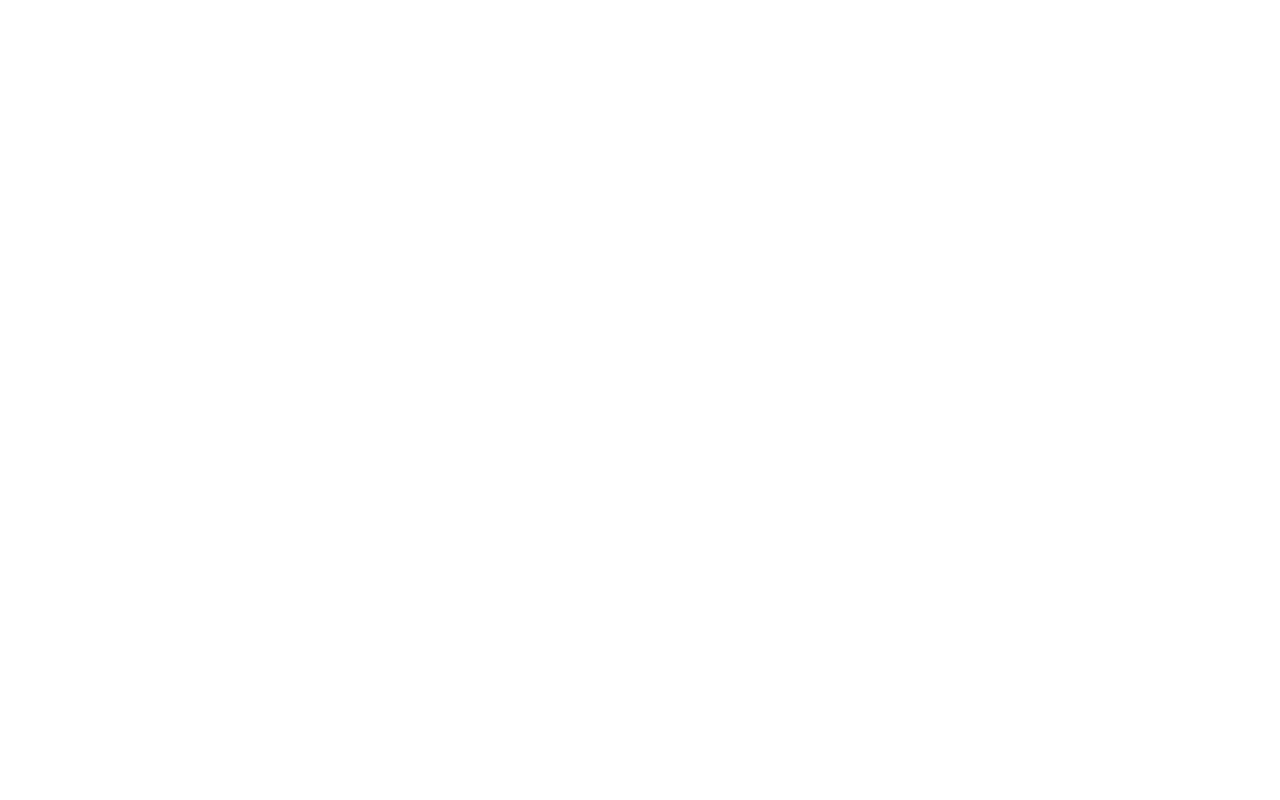
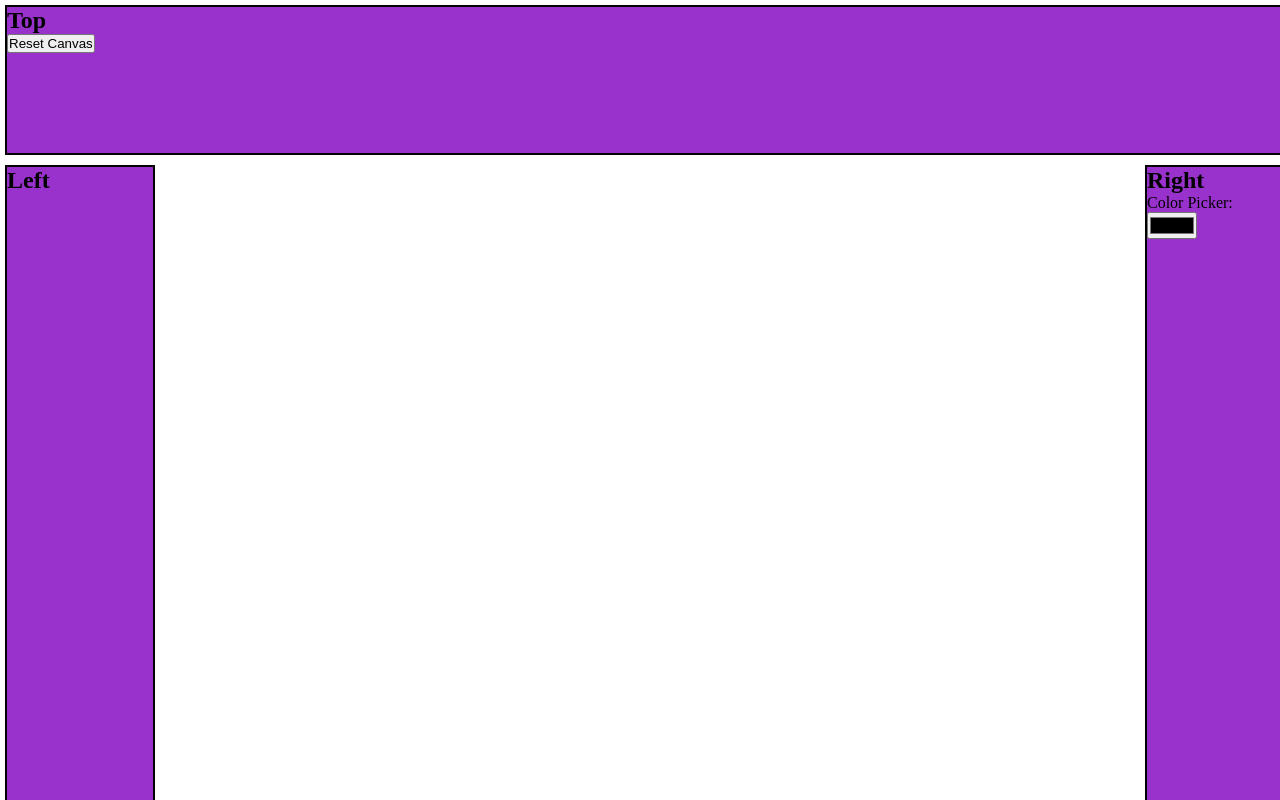
Before and after one commit to AbeTavarez/MelsCanvas, a plain HTML site: page index.html in a window 1280 px wide. Shown: the top 800 px of the page. Drawn offline with Linux system fonts and the light colour scheme.

Commit message:
color picker and rest button

```diff
--- a/CSS/style.css
+++ b/CSS/style.css
@@ -3,8 +3,9 @@
 }
 
 * {
-    /* background-color: black;
-    color: #fff */
+    box-sizing: border-box;
+    margin: 0;
+    padding: 0;
 }
 
 main {
@@ -18,26 +19,35 @@ main {
 }
 
 .top-panel {
-    background-color: red;
+    background-color:darkorchid;
+    height: 150px;
     grid-area: top;
 }
 
 .left-panel {
-    background-color: green;
+    background-color: darkorchid;
     grid-area: left;
+    width: 150px;
 }
 
 canvas {
     grid-area: canvas;
-    height: 50vh;
+    /* height: 50vh; */
 }
 
 .right-panel {
-    background-color: purple;
+    background-color: darkorchid;
     grid-area: right;
+    width: 150px;
 }
 
 .bottom-panel {
-    background-color: blue;
+    background-color: darkorchid;
     grid-area: bottom;
+    height: 150px;
 }
+
+.top-panel, .bottom-panel, .left-panel, .right-panel {
+    border: solid black 2px;
+    margin: 5px
+}
--- a/JS/script.js
+++ b/JS/script.js
@@ -1,9 +1,13 @@
 const canvas = document.getElementById('canvas');
-console.dir(canvas);
-// context
+const colorPicker = document.querySelector('#color-picker');
+const resetCanvas = document.querySelector('#rest-canvas');
+
+
+
+//? ==== context
 const ctx = canvas.getContext('2d');
 canvas.height = window.innerHeight
-canvas.width = window.innerWidth;
+canvas.width = (window.innerWidth - 300);
 ctx.strokeStyle = 'black';
 
 // ===
@@ -11,7 +15,9 @@ let lastX = 0;
 let lastY = 0;
 let isDrawing = false;
 
-
+/**
+ * Draw to the canvas
+ */
 function draw(e) {
     if (!isDrawing) return;
 
@@ -24,8 +30,16 @@ function draw(e) {
     lastY = e.offsetY;
 }
 
-console.log(canvas);
+/**
+ * Change Pen Color
+ */
+function changePenColor() {
+    console.log('change');
+    ctx.strokeStyle = this.value;
+}
 
+
+//? ==========  Events Listeners
 canvas.addEventListener('mousemove', draw);
 canvas.addEventListener('mousedown', (e) => {
     isDrawing = true;
@@ -35,3 +49,8 @@ canvas.addEventListener('mousedown', (e) => {
 })
 canvas.addEventListener('mouseup', () => isDrawing = false);
 canvas.addEventListener('mouseout', () => isDrawing = false);
+
+
+colorPicker.addEventListener('input', changePenColor);
+colorPicker.addEventListener('change', changePenColor);
+resetCanvas.addEventListener('click', () => ctx.reset());
--- a/index.html
+++ b/index.html
@@ -11,9 +11,10 @@
 
     <main>
         <!-- TOP PANEL  -->
-        <!-- <section id="top-panel" class="top-panel">
+        <section id="top-panel" class="top-panel">
             <h1>Top</h1>
-        </section> -->
+            <button id="rest-canvas">Reset Canvas</button>
+        </section>
 
 
         <!-- CANVAS  -->
@@ -23,23 +24,27 @@
 
 
         <!-- LEFT PANEL  -->
-        <!-- <section id="left-panel" class="left-panel">
+        <section id="left-panel" class="left-panel">
             <h1>Left</h1>
 
-        </section> -->
+        </section>
 
 
         <!-- RIGHT PANEL  -->
-        <!-- <section id="right-panel" class="right-panel">
+        <section id="right-panel" class="right-panel">
             <h1>Right</h1>
 
-        </section> -->
+            <label for="color-picker">Color Picker:</label>
+            <br>
+            <input type="color" name="color-picker" id="color-picker">
+
+        </section>
 
 
         <!-- BOTTOM PANEL  -->
-        <!-- <section id="bottom-panel" class="bottom-panel">
+        <section id="bottom-panel" class="bottom-panel">
             <h1>Bottom</h1>
-        </section> -->
+        </section>
 
 
     </main>
```
